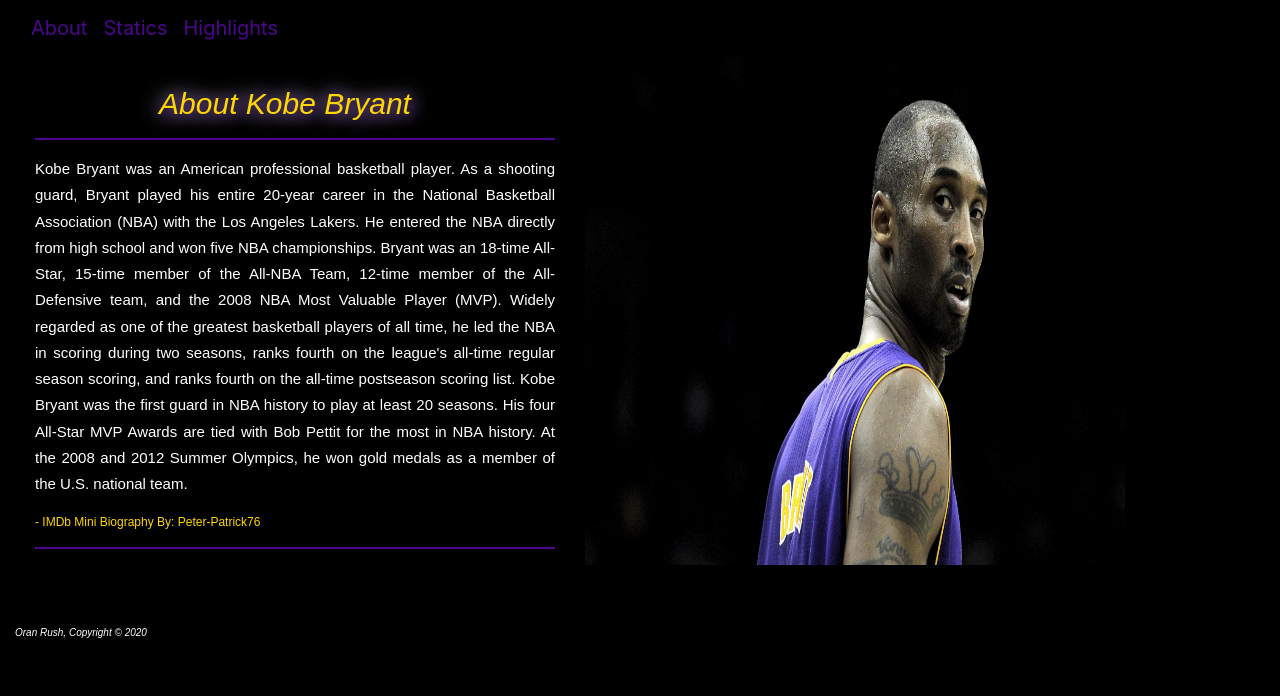
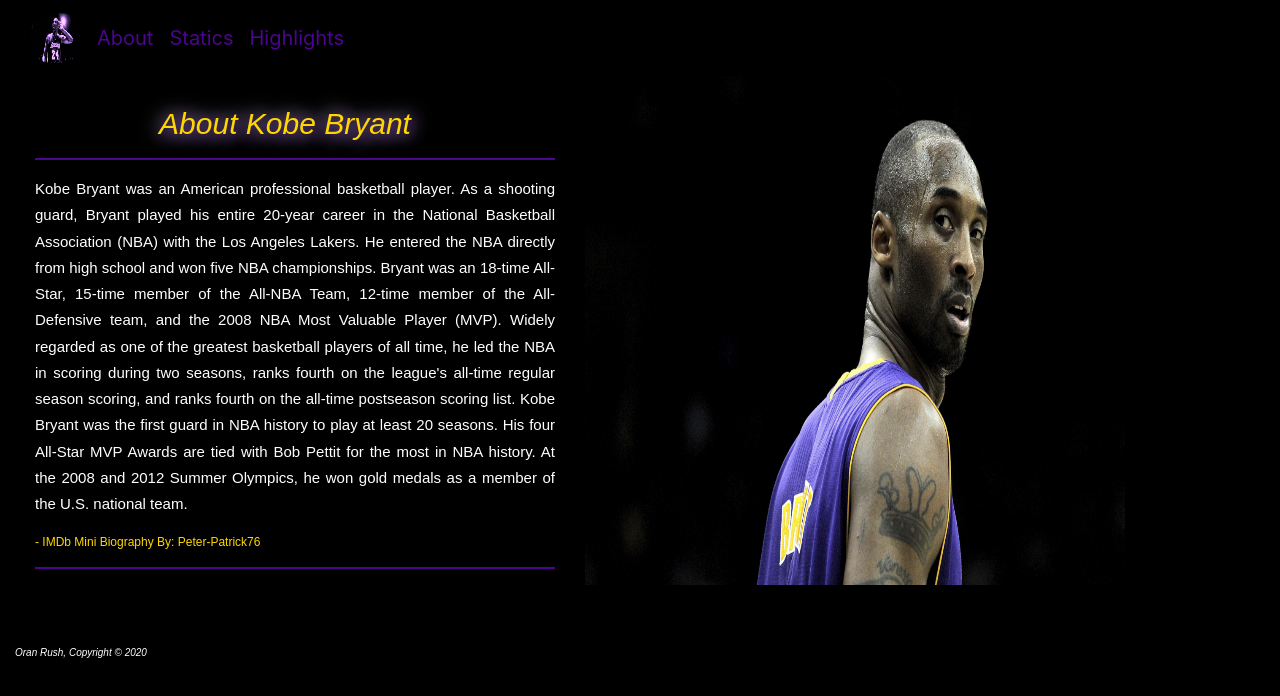
Before and after one commit to ItsRushHub/KobeTribute, a plain HTML site: page about.html in a window 1280 px wide. Drawn offline with nearby package versions, Linux system fonts and the light colour scheme.

Commit message:
Final Changes 032220

```diff
--- a/about.html
+++ b/about.html
@@ -18,6 +18,9 @@
         <div class="row">
             <div class="col-md-12">
                 <nav class="navbar navbar-expand-md">
+                    <a class="navbar-brand" href="index.html">
+                        <img src="assets/images/kobesplashsm.jpg" class="KobeSplash" alt="KobeSplash" width="50" height="50">
+                    </a>
                     <a class="navbar-brand" href="about.html">About</a>
                     <a class="navbar-brand" href="body.html">Statics</a>
                     <a class="navbar-brand" href="highlights.html">Highlights</a>
--- a/assets/css/style.css
+++ b/assets/css/style.css
@@ -64,6 +64,11 @@ hr {
     color: rgb(255, 215, 0);
     text-shadow: 2px 2px 15px rgb(75, 5, 142), 0px 0px 20px white;
 }
+
+.KobeSplash {
+    border-radius: 20px;
+}
+
 
 h2 {
     font-size: 30px;
```
Also changed, not shown: body.html (+3 -0 lines), highlights.html (+3 -0 lines), assets/images/kobesplashsm.jpg (added).
